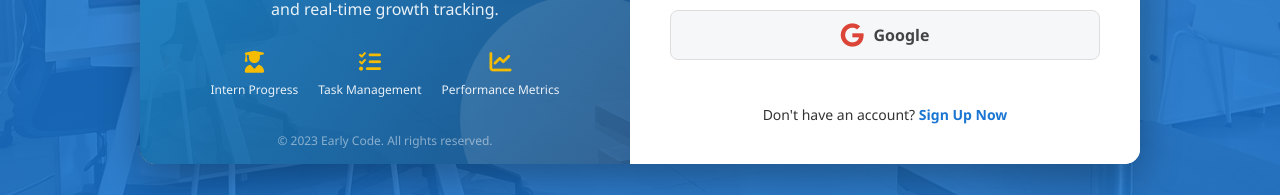
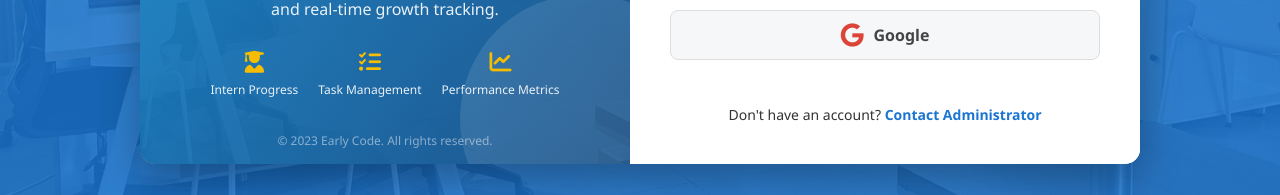
Before and after one commit to designgeek19/earlycode_interns, a plain HTML site: page login.html in a window 1280 px wide. Shown: the part 563-758 px from the top of the page. Drawn offline with Linux system fonts and the light colour scheme.

Commit message:
Login Page Updated

```diff
--- a/login.html
+++ b/login.html
@@ -547,7 +547,7 @@
                 </div>
             </div>
             <div class="signup-link">
-                Don't have an account? <a href="#">Sign Up Now</a>
+                Don't have an account? <a href="#">Contact Administrator</a>
             </div>
         </div>
     </div>
```
